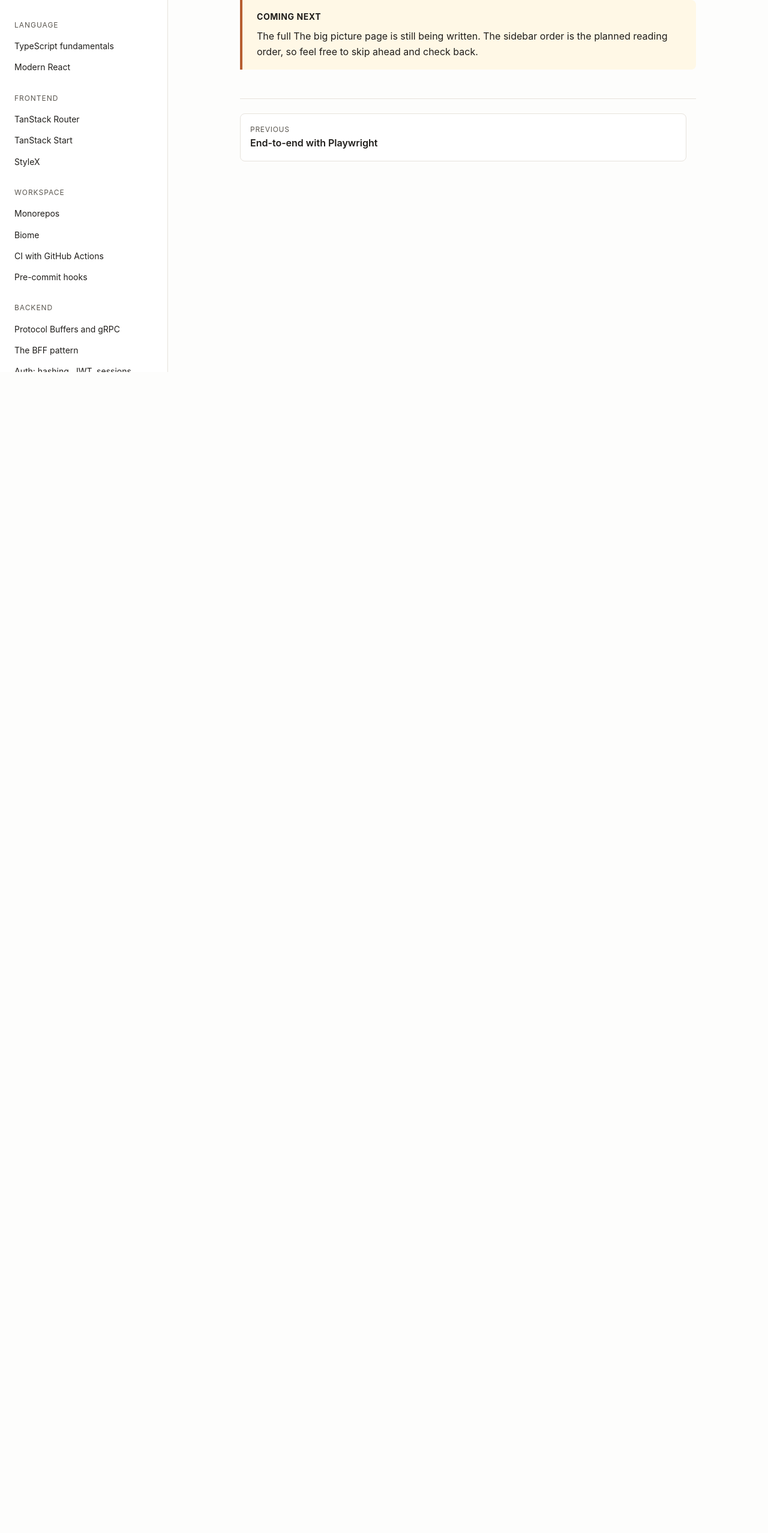
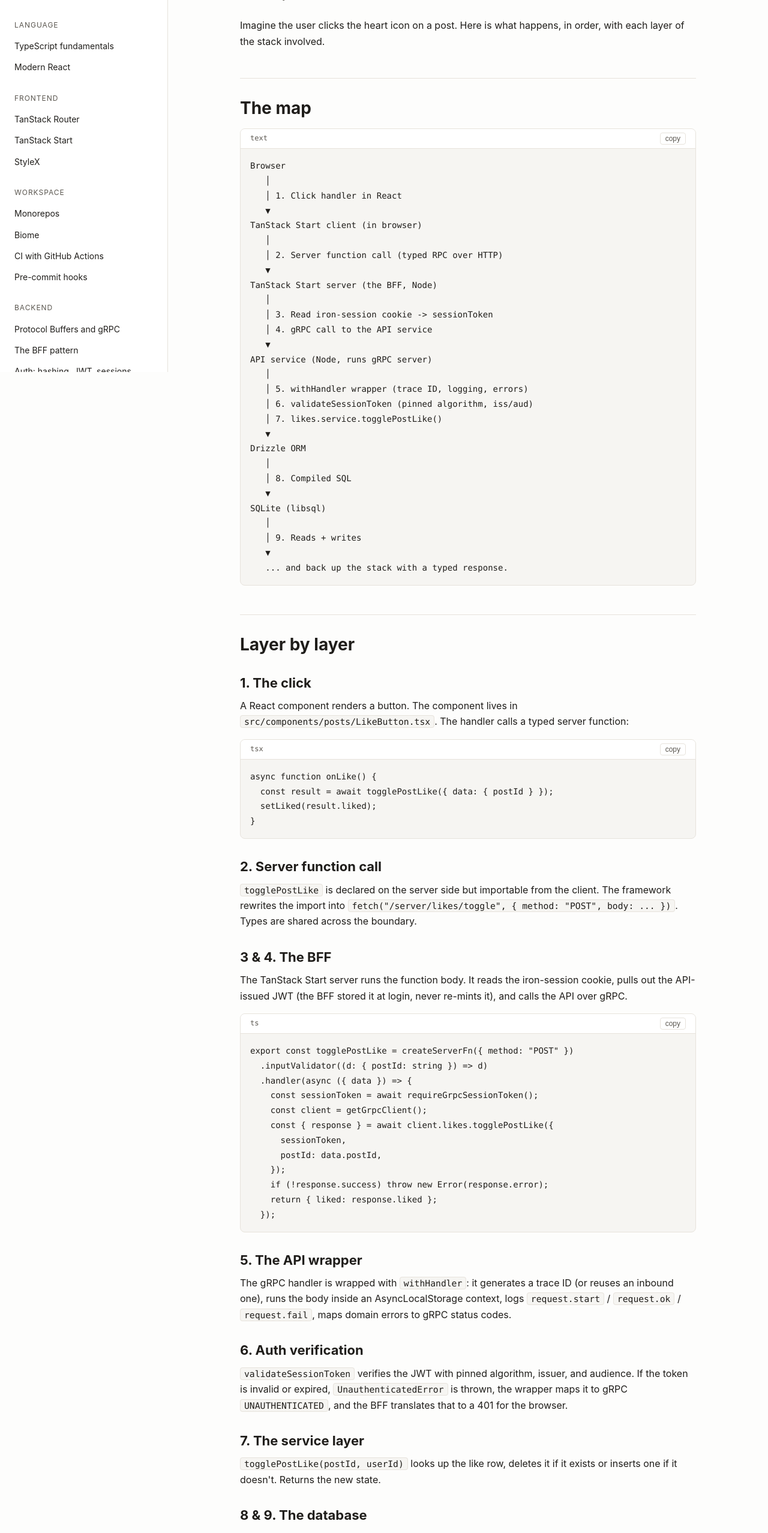
Before and after one commit to edriso/modern-fullstack-by-example, a React (Vite) app: page /big-picture in a window 1280 px wide. Shown: the part 180-2735 px from the top of the page at 60% size. Before the commit the page ends 800 px from the top, so only its background shows below. Built offline with nearby package versions, Linux system fonts and the light colour scheme.

Commit message:
docs: big-picture wrap-up page
Walks one click (the heart icon) end to end through every layer,
references each topic page so the curriculum reads as one story,
and ends with a one-paragraph elevator pitch summary.

```diff
--- a/src/routes/big-picture.tsx
+++ b/src/routes/big-picture.tsx
@@ -1,5 +1,6 @@
 import { createFileRoute } from "@tanstack/react-router";
-import { Stub } from "../components/Stub";
+import { Callout } from "../components/Callout";
+import { CodeBlock } from "../components/CodeBlock";
 import { TopicLayout } from "../components/TopicLayout";
 
 export const Route = createFileRoute("/big-picture")({
@@ -12,9 +13,169 @@
 			slug="/big-picture"
 			group="Wrap-up"
 			title="The big picture"
-			tagline="Tracing one click through every layer of the stack."
+			tagline="One click, through every layer. The point of this page is to make the topic pages feel like one story."
 		>
-			<Stub what="The big picture" />
+			<p>
+				Imagine the user clicks the heart icon on a post. Here is what happens, in
+				order, with each layer of the stack involved.
+			</p>
+
+			<h2>The map</h2>
+			<CodeBlock lang="text">{`Browser
+   │
+   │ 1. Click handler in React
+   ▼
+TanStack Start client (in browser)
+   │
+   │ 2. Server function call (typed RPC over HTTP)
+   ▼
+TanStack Start server (the BFF, Node)
+   │
+   │ 3. Read iron-session cookie -> sessionToken
+   │ 4. gRPC call to the API service
+   ▼
+API service (Node, runs gRPC server)
+   │
+   │ 5. withHandler wrapper (trace ID, logging, errors)
+   │ 6. validateSessionToken (pinned algorithm, iss/aud)
+   │ 7. likes.service.togglePostLike()
+   ▼
+Drizzle ORM
+   │
+   │ 8. Compiled SQL
+   ▼
+SQLite (libsql)
+   │
+   │ 9. Reads + writes
+   ▼
+   ... and back up the stack with a typed response.`}</CodeBlock>
+
+			<h2>Layer by layer</h2>
+
+			<h3>1. The click</h3>
+			<p>
+				A React component renders a button. The component lives in{" "}
+				<code>src/components/posts/LikeButton.tsx</code>. The handler calls a
+				typed server function:
+			</p>
+			<CodeBlock lang="tsx">{`async function onLike() {
+  const result = await togglePostLike({ data: { postId } });
+  setLiked(result.liked);
+}`}</CodeBlock>
+
+			<h3>2. Server function call</h3>
+			<p>
+				<code>togglePostLike</code> is declared on the server side but importable
+				from the client. The framework rewrites the import into{" "}
+				<code>fetch("/server/likes/toggle", &#123; method: "POST", body: ... &#125;)</code>.
+				Types are shared across the boundary.
+			</p>
+
+			<h3>3 & 4. The BFF</h3>
+			<p>
+				The TanStack Start server runs the function body. It reads the iron-session
+				cookie, pulls out the API-issued JWT (the BFF stored it at login, never
+				re-mints it), and calls the API over gRPC.
+			</p>
+			<CodeBlock lang="ts">{`export const togglePostLike = createServerFn({ method: "POST" })
+  .inputValidator((d: { postId: string }) => d)
+  .handler(async ({ data }) => {
+    const sessionToken = await requireGrpcSessionToken();
+    const client = getGrpcClient();
+    const { response } = await client.likes.togglePostLike({
+      sessionToken,
+      postId: data.postId,
+    });
+    if (!response.success) throw new Error(response.error);
+    return { liked: response.liked };
+  });`}</CodeBlock>
+
+			<h3>5. The API wrapper</h3>
+			<p>
+				The gRPC handler is wrapped with <code>withHandler</code>: it generates a
+				trace ID (or reuses an inbound one), runs the body inside an
+				AsyncLocalStorage context, logs <code>request.start</code> /{" "}
+				<code>request.ok</code> / <code>request.fail</code>, maps domain errors to
+				gRPC status codes.
+			</p>
+
+			<h3>6. Auth verification</h3>
+			<p>
+				<code>validateSessionToken</code> verifies the JWT with pinned algorithm,
+				issuer, and audience. If the token is invalid or expired,
+				{" "}
+				<code>UnauthenticatedError</code> is thrown, the wrapper maps it to gRPC{" "}
+				<code>UNAUTHENTICATED</code>, and the BFF translates that to a 401 for the
+				browser.
+			</p>
+
+			<h3>7. The service layer</h3>
+			<p>
+				<code>togglePostLike(postId, userId)</code> looks up the like row, deletes it
+				if it exists or inserts one if it doesn't. Returns the new state.
+			</p>
+
+			<h3>8 & 9. The database</h3>
+			<p>
+				Drizzle compiles the query to SQL and sends it to the libsql client, which
+				talks to SQLite (or a remote libsql server). The query is typed end-to-end:
+				rename a column in the schema, the call site stops compiling.
+			</p>
+
+			<h3>Back up the stack</h3>
+			<p>
+				The service returns <code>&#123; liked: true &#125;</code>. The handler wraps
+				it in the proto response. gRPC serialises and sends it to the BFF. The BFF
+				returns shaped JSON to the browser. React updates state. The heart fills in.
+				Total: one network hop browser-to-BFF, one gRPC hop BFF-to-API, one DB call.
+			</p>
+
+			<h2>What every page contributed</h2>
+			<table>
+				<thead><tr><th>Layer</th><th>The topic page that covers it</th></tr></thead>
+				<tbody>
+					<tr><td>Component code</td><td><a href="/react">Modern React</a> + <a href="/typescript">TypeScript fundamentals</a></td></tr>
+					<tr><td>Routing + server functions</td><td><a href="/tanstack-router">TanStack Router</a> + <a href="/tanstack-start">TanStack Start</a></td></tr>
+					<tr><td>BFF</td><td><a href="/bff">The BFF pattern</a></td></tr>
+					<tr><td>Auth across the boundary</td><td><a href="/auth">Auth: hashing, JWT, sessions</a></td></tr>
+					<tr><td>RPC protocol</td><td><a href="/protobuf-grpc">Protocol Buffers and gRPC</a></td></tr>
+					<tr><td>Wrapper, errors, logs</td><td><a href="/errors">Error handling</a> + <a href="/observability">Observability</a></td></tr>
+					<tr><td>Service queries</td><td><a href="/n-plus-one">N+1 problem</a></td></tr>
+					<tr><td>ORM and schema</td><td><a href="/drizzle">Drizzle ORM</a> + <a href="/schema">Schema and relations</a></td></tr>
+					<tr><td>Repo plumbing</td><td><a href="/monorepos">Monorepos</a> + <a href="/biome">Biome</a> + <a href="/ci-cd">CI</a> + <a href="/pre-commit">Pre-commit</a></td></tr>
+					<tr><td>Tests</td><td><a href="/vitest">Vitest</a> + <a href="/playwright">Playwright</a></td></tr>
+					<tr><td>Styling</td><td><a href="/stylex">StyleX</a></td></tr>
+				</tbody>
+			</table>
+
+			<h2>The "interview short answer" cheat sheet</h2>
+			<p>
+				If someone asks "what stack are you using?" in a one-minute elevator pitch,
+				you could answer:
+			</p>
+			<Callout kind="tip" title="One-paragraph version">
+				<p>
+					"Frontend is React 19 with TanStack Start: file-based typed routing, SSR,
+					and server functions for the BFF layer. The BFF talks to a Node API over
+					gRPC with protobuf-typed contracts. Data lives in SQLite via Drizzle ORM.
+					Errors are domain classes that map to gRPC status codes. Every request
+					gets a trace ID via AsyncLocalStorage and ends up in structured JSON
+					logs. Tests are Vitest for units (mocked DB-in-memory) and Playwright for
+					E2E. The repo is a pnpm + Turborepo monorepo, linted by Biome, validated
+					on every PR by GitHub Actions, with a fast husky pre-commit hook."
+				</p>
+			</Callout>
+
+			<h2>What to build next</h2>
+			<p>
+				The fastest way to internalise this stack is to ship a small project on it.
+				A todo list. A note-taking app. A copy of one of these topic pages with edit
+				support. Use every layer at least once. You'll discover which parts you
+				understand and which parts you still want to look up.
+			</p>
+			<p>
+				Good luck. You can do this.
+			</p>
 		</TopicLayout>
 	);
 }
```
